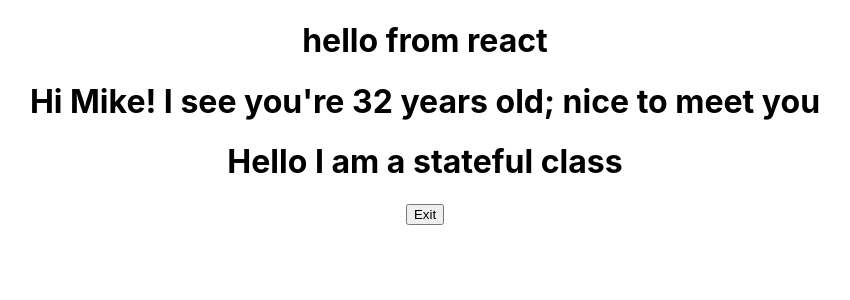
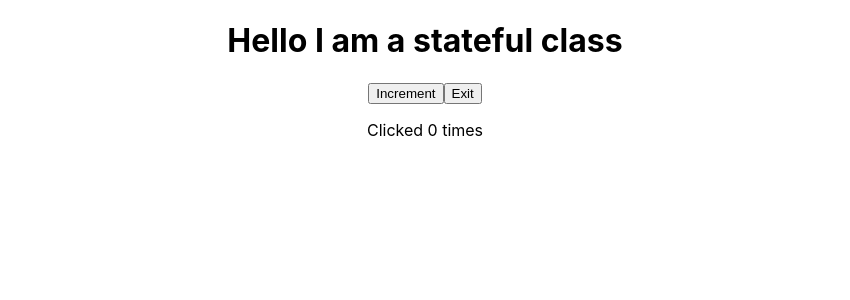
Before and after one commit to avabellaw/learning-react, a React (Create React App) app in the folder my-app/: page / in a window 1280 px wide. Shown: the top 300 px of the page, without its empty margins (215-1065 px from the left). Built offline with nearby package versions, Linux system fonts and the light colour scheme.

Commit message:
Add ES7 Snippet shortcuts

```diff
--- a/my-app/src/App.js
+++ b/my-app/src/App.js
@@ -3,13 +3,12 @@ import "./App.css";
 import FunctionalGreeting from "./components/FunctionalGreeting";
 import FunctionalGreetingWithProps from "./components/FunctionalGreetingWithProps";
 import StatefullGreeting from "./components/StatefullGreetings";
+import StatefullGreetingWithCallback from "./components/StatefullGreetingWithCallback";
 
 function App() {
   return (
     <div className="App">
-      <FunctionalGreeting />
-      <FunctionalGreetingWithProps greeting="nice to meet you" name="Mike" age="32" />
-      <StatefullGreeting greeting="I am a stateful class" name="Ma'am" />
+        <StatefullGreeting greeting="I am a stateful class" name="Ma'am" />
     </div>
   );
 }
--- /dev/null
+++ b/my-app/src/components/StatefullGreetingWithCallback.js
@@ -0,0 +1,34 @@
+import React from 'react';
+
+class StatefullGreeting extends React.Component {
+
+    constructor(props) {
+        super(props);
+        this.state = {
+            introduction: "Hello",
+            buttonText: "Exit",
+        };
+    }
+
+    handleClick() {
+        this.setState({
+            introduction:"Goodbye",
+            buttonText: "Enter"
+        }, () => {
+            console.log(this.state.introduction)
+        });
+
+        console.log(this.state.introduction)
+    }
+
+    render() {
+        return (
+            <div>
+                <h1>{this.state.introduction} {this.props.greeting}</h1>
+                <button onClick={() => this.handleClick()}>{this.state.buttonText}</button>
+            </div>
+        );
+    }
+}
+
+export default StatefullGreeting;
--- a/my-app/src/components/StatefullGreetings.js
+++ b/my-app/src/components/StatefullGreetings.js
@@ -7,23 +7,34 @@ class StatefullGreeting extends React.Component {
         this.state = {
             introduction: "Hello",
             buttonText: "Exit",
+            counter: 0,
         };
     }
 
     handleClick() {
-        this.setState({
-            introduction:"Goodbye",
-            buttonText: "Enter"
+        this.setState((prevState, prevProps) => {
+            return {
+                introduction: prevState.introduction === "Hello" ? "Goodbye" : "Hello",
+                buttonText: prevState.buttonText === "Enter" ? "Exit" : "Enter"
+            }
         })
+    }
 
-        console.log(this.state.introduction)
+    increment(){
+        this.setState((prevState, prevProps) => {
+            return {
+                counter: prevState.counter+1
+            }
+        });
     }
 
     render() {
         return (
             <div>
                 <h1>{this.state.introduction} {this.props.greeting}</h1>
+                <button onClick={() => this.increment()}>Increment</button>
                 <button onClick={() => this.handleClick()}>{this.state.buttonText}</button>
+                <p>Clicked {this.state.counter} times</p>
             </div>
         );
     }
```
Also changed, not shown: my-app/src/components/ES7snippets.js (added, +56 -0 lines).
